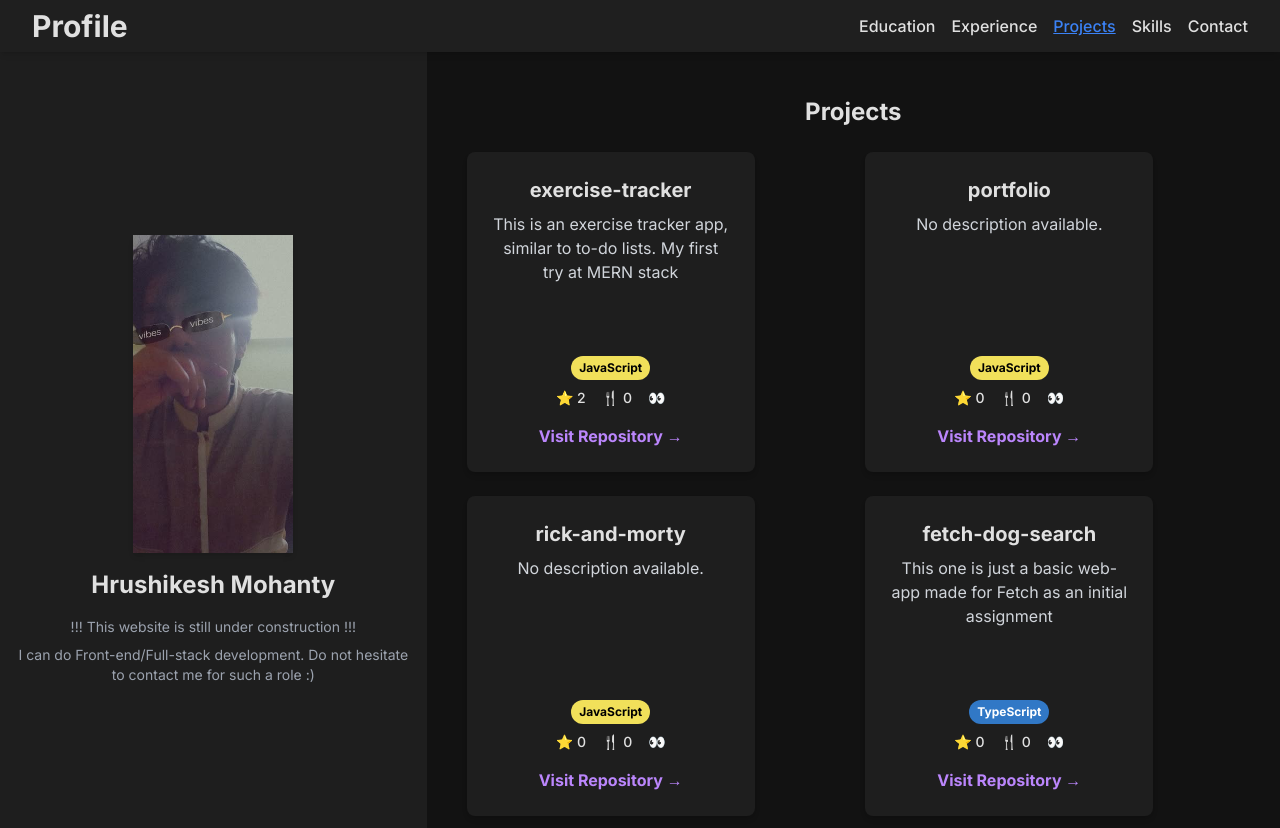
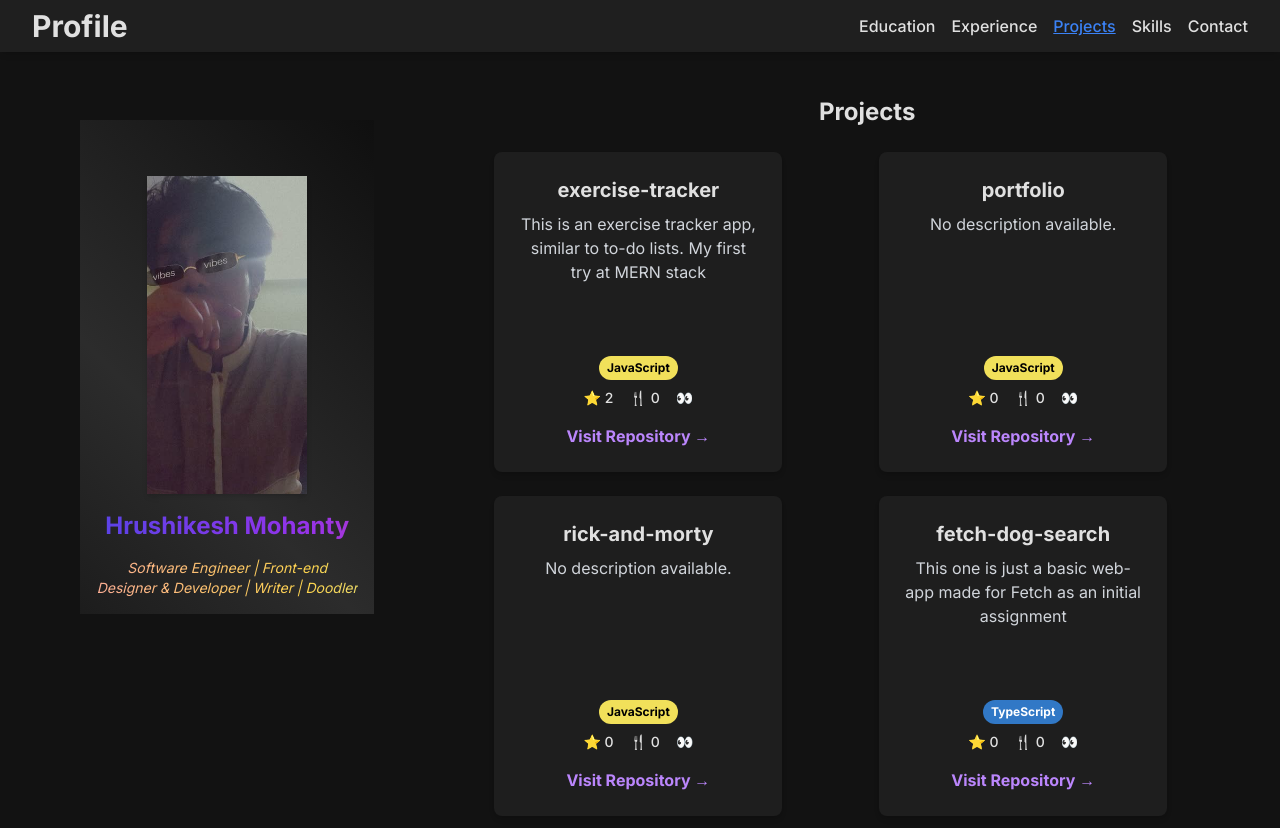
Before and after one commit to kakarot98/portfolio, a React (Vite) app: page /portfolio/project in a window 1280 px wide. Shown: the top 828 px of the page. Built offline with nearby package versions, Linux system fonts and the light colour scheme.

Commit message:
changed more stylings

```diff
--- a/src/App.jsx
+++ b/src/App.jsx
@@ -1,6 +1,6 @@
 import "./App.css"
 import Navbar from "./components/navbar/Navbar"
-import profile from './assets/profile_glasses.jpg'
+import StaticContent from "./components/StaticContent"
 import { Outlet } from "react-router-dom"
 import { motion } from 'framer-motion';
 
@@ -12,13 +12,7 @@ const App = () => {
 
         {/* Static Content: Profile Picture and Name */}
 
-        <div className="static-content w-full md:w-1/3 flex flex-col items-center justify-center flex-shrink-0 p-4 bg-secondary md:h-screen">
-          <motion.img src={profile} alt="Profile" className="mt-10 w-40 h-auto shadow-md" whileHover={{ scale: 1.1 }}
-            transition={{ duration: 0.3 }}/>
-          <div className="font-semibold text-2xl mt-4 m-2">Hrushikesh Mohanty</div>
-          <div className="mt-2 text-center text-sm text-gray-400">!!! This website is still under construction !!!</div>
-          <div className="mt-2 text-center text-sm text-gray-400">I can do Front-end/Full-stack development. Do not hesitate to contact me for such a role {`:)`}</div>
-        </div>
+        <StaticContent />
 
         {/* Dynamic Content: Outlet for Routing */}
 
--- a/src/components/About.jsx
+++ b/src/components/About.jsx
@@ -1,10 +1,28 @@
-import React from 'react'
+// src/components/About.jsx
+import React from 'react';
+import { motion } from 'framer-motion';
 
 const About = () => {
   return (
-    <div>Hi there! I'm a Software Engineer specializing in developing Front end and Full stack applications. I build websites and games for a living, and I play guitar and games for fun.
-Let’s build something great together!</div>
-  )
-}
+    <motion.div
+      className="flex flex-col items-center justify-center h-full py-8 px-4 overflow-x-hidden"
+      whileHover={{ scale: 1.02 }}
+      transition={{ duration: 0.3 }}
+    >
+      <motion.p
+        className="text-center text-2xl font-bold bg-clip-text text-transparent bg-gradient-to-r from-purple-400 via-pink-500 to-red-500"
+        style={{ backgroundSize: '200% auto' }}
+        animate={{ backgroundPosition: ["0% 50%", "100% 50%", "0% 50%"] }}
+        transition={{
+          duration: 5,
+          repeat: Infinity,
+          ease: "linear"
+        }}
+      >
+        Hey there, I’m Hrushikesh! I’m a Software Engineer who loves turning ideas into pixel‑perfect websites and crafting engaging games. When I’m not coding, you can catch me jamming on my guitar or diving into my favorite games. Let’s team up and build something awesome!
+      </motion.p>
+    </motion.div>
+  );
+};
 
-export default About
+export default About;
--- /dev/null
+++ b/src/components/StaticContent.jsx
@@ -0,0 +1,51 @@
+import React from 'react'
+import {motion} from 'framer-motion'
+import profile from '../assets/profile_glasses.jpg'
+
+const StaticContent = () => {
+  return (
+    <motion.div
+        className="static-content w-full md:w-[23%] max-h-fit flex flex-col items-center md:m-20 justify-center flex-shrink-0 p-4 md:h-screen"
+          animate={{
+            backgroundPosition: ["0% 50%", "100% 50%", "0% 50%"]
+          }}
+          transition={{
+            duration: 10,
+            repeat: Infinity,
+            ease: "linear"
+          }}
+          // Set an initial background gradient with dark tones
+          initial={{ backgroundImage: "linear-gradient(45deg, #000000, #2c2c2c, #000000)" }}
+          // Ensure the animated gradient remains in dark tones throughout the cycle
+          style={{
+            backgroundImage: "linear-gradient(45deg, #000000, #2c2c2c, #000000)",
+            backgroundSize: "200% 200%"
+          }}
+        >
+          <motion.img src={profile} alt="Profile" className="mt-10 w-40 h-auto shadow-md" whileHover={{ scale: 1.1 }}
+            transition={{ duration: 0.3 }}/>
+          <motion.div
+           className="font-semibold text-2xl mt-4 m-2 bg-clip-text text-transparent"
+           style={{
+             backgroundImage: "linear-gradient(90deg, #4f46e5, #9333ea, #ec4899)",
+             backgroundSize: "200% auto",
+           }}
+           animate={{ backgroundPosition: ["0% 50%", "100% 50%", "0% 50%"] }}
+           transition={{ duration: 5, repeat: Infinity, ease: "linear" }}
+           >
+            Hrushikesh Mohanty</motion.div>
+          <motion.div
+          className="mt-2 text-center text-sm italic bg-clip-text text-transparent"
+          style={{
+            backgroundImage: "linear-gradient(90deg, #fca5a5, #fcd34d, #a7f3d0)",
+            backgroundSize: "200% auto",
+          }}
+          animate={{ backgroundPosition: ["0% 50%", "100% 50%", "0% 50%"] }}
+          transition={{ duration: 5, repeat: Infinity, ease: "linear" }}
+          >
+            Software Engineer | Front-end Designer & Developer | Writer | Doodler</motion.div>
+        </motion.div>
+  )
+}
+
+export default StaticContent
--- a/src/components/navbar/Navbar.jsx
+++ b/src/components/navbar/Navbar.jsx
@@ -1,6 +1,6 @@
 // src/components/navbar/Navbar.jsx
 import React, { useState, useEffect, useRef } from 'react';
-import { NavLink } from 'react-router-dom';
+import { Link, NavLink } from 'react-router-dom';
 import { motion, AnimatePresence } from 'framer-motion';
 
 const Navbar = () => {
@@ -54,9 +54,9 @@ const Navbar = () => {
       >
         <div className="flex items-center justify-between px-6">
 
-          <div className="flex-1 flex">
+          <Link to="" className="flex-1 flex">
             <h1 className="text-3xl font-bold text-text">Profile</h1>
-          </div>
+          </Link>
 
           <button
             className="md:hidden focus:outline-none"
```
